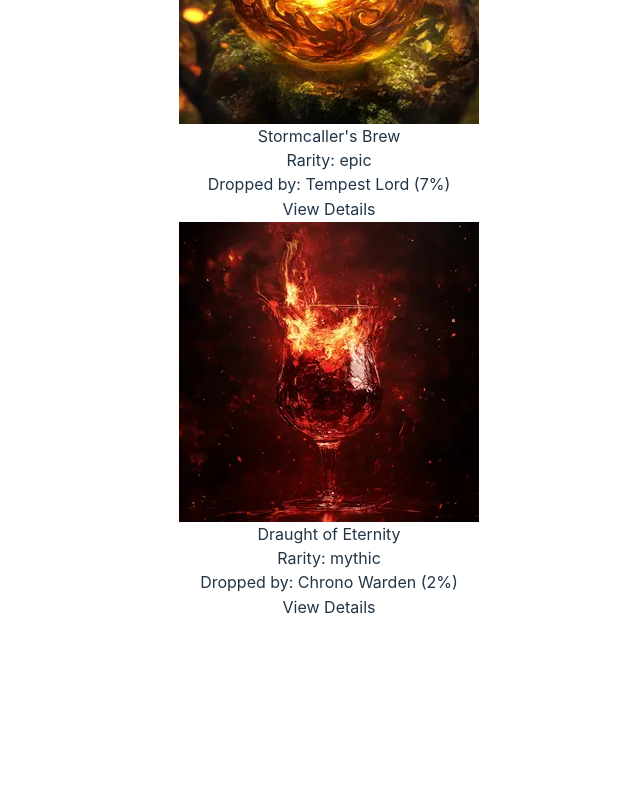
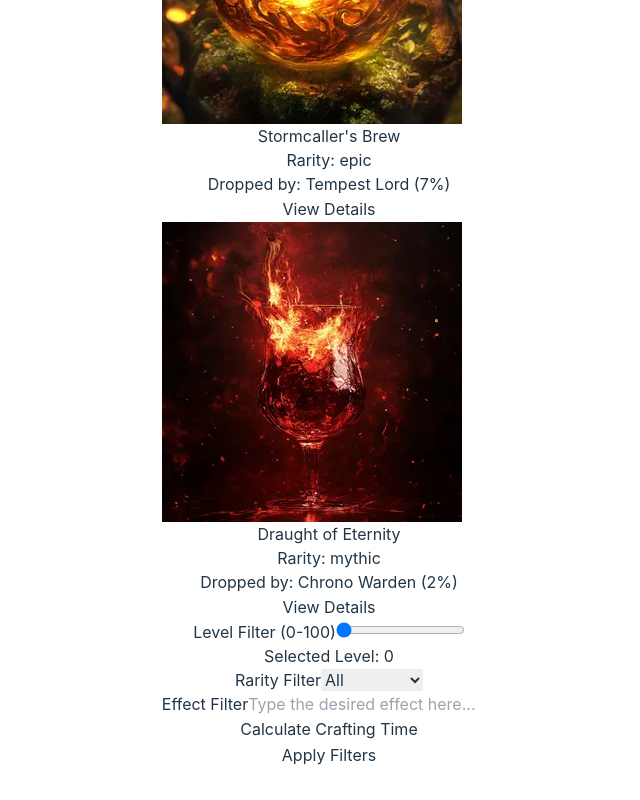
Before and after one commit to Victor06Duran/victor-duran-intcli2425, a React (Vite) app: page / in a window 1280 px wide. Shown: the part 3392-4192 px from the top of the page, without its empty margins (311-951 px from the left). Before the commit the page ends 4044 px from the top, so only its background shows below. Built offline with nearby package versions, Linux system fonts and the light colour scheme.

Commit message:
[ARCANEPOTIONS]ADD - Potion List filters and modal

```diff
--- a/src/App.tsx
+++ b/src/App.tsx
@@ -1,5 +1,4 @@
 import './App.css'
-import PotionFilters from './components/PotionFilters'
 import PotionList from './components/PotionList'
 
 function App() {
@@ -8,7 +7,6 @@ function App() {
     <>
       <div>
         <PotionList />
-        <PotionFilters />
       </div>
     </>
   )
--- a/src/components/PotionFilters.tsx
+++ /dev/null
@@ -1,10 +0,0 @@
-const PotionFilters: React.FC = () => {
-
-    return (
-      <div>
-
-      </div>
-    );
-  };
-
-  export default PotionFilters;
--- a/src/components/PotionList.tsx
+++ b/src/components/PotionList.tsx
@@ -1,15 +1,35 @@
-import React, { useState } from "react";
+import { useState } from "react";
+import { calculateCraftingTime, filterByLevelRequirement, findPotionByEffect, getPotionsByRarity } from "../helpers/PotionHelpers";
 import { potions } from "../data/data";
 import { Potion } from "../types/Potion";
 
+const PotionFilters: React.FC = () => {
 
-const PotionList: React.FC = () => {
+  const [level, setLevel] = useState(0);
+  const [rarity, setRarity] = useState("");
+  const [effect, setEffect] = useState("");
+  const [filteredPotions, setFilteredPotions] = useState(potions);
+  const [craftTime, setCraftTime] = useState<number | null>(null);
   const [selectedPotion, setSelectedPotion] = useState<Potion | null>(null);
 
+  const applyFilters = () => {
+    let result = potions;
+    if (level > 0) result = filterByLevelRequirement(result, level);
+    if (rarity) result = getPotionsByRarity(result, rarity);
+    if (effect) result = findPotionByEffect(result, effect);
+    setFilteredPotions(result);
+    setCraftTime(null)
+  };
+
+  const calculateTime = () => {
+    setCraftTime(calculateCraftingTime(filteredPotions));
+  };
+
   return (
-    <div className="p-4">
-      <div className="grid grid-cols-1 md:grid-cols-5 gap-6">
-        {potions.map((potion) => (
+    <div className="p-1">
+
+      <div className="grid grid-cols-1 md:grid-cols-5 gap-6 m-2">
+        {filteredPotions.map((potion) => (
           <div
             key={potion.id}
             className="bg-black text-white p-4 rounded shadow-md flex flex-col items-center bg-opacity-50"
@@ -32,9 +52,131 @@ const PotionList: React.FC = () => {
             </button>
           </div>
         ))}
+
+        {selectedPotion && (
+          <div className="fixed inset-0 bg-black bg-opacity-80 flex items-center justify-center ">
+            <div className="bg-black p-6 w-full max-w-3xl border border-yellow-600 rounded-lg shadow bg-opacity-80">
+              <button
+                className="text-yellow-800 font-bold text-lg z-1 hover:bg-gray-950"
+                onClick={() => setSelectedPotion(null)}
+
+              >
+                Close
+              </button>
+              <img
+                src={selectedPotion.image}
+                alt={selectedPotion.name}
+                className="w-[40%] h-[40%] object-cover rounded-sm mb-4 row-span-5 row-start-5 flex justify-center place-content-center"
+              />
+              <h2 className="text-2xl font-bold mb-4 text-yellow-600">{selectedPotion.name}</h2>
+              <p className="text-purple-700 mb-2">Rarity: {selectedPotion.rarity}</p>
+
+              <h3 className="font-semibold">Primary Effects:</h3>
+              <p className="text-gray-200">
+                {selectedPotion.effects.primary.attribute}:{" "}
+                {selectedPotion.effects.primary.value} (
+                {selectedPotion.effects.primary.duration.amount}{" "}
+                {selectedPotion.effects.primary.duration.unit})
+              </p>
+
+              <h3 className="font-semibold mt-4">Secondary Effects:</h3>
+              <ul className="list-disc ml-6 text-gray-300">
+                {selectedPotion.effects.secondary.map((effect, index) => (
+                  <p key={index}>
+                    {effect.attribute}: {effect.value} ({effect.duration.amount}{" "}
+                    {effect.duration.unit})
+                  </p>
+                ))}
+              </ul>
+
+              <h3 className="font-semibold mt-4">Ingredients:</h3>
+              <ul className="list-disc ml-6 text-gray-200">
+                {selectedPotion.ingredients.map((ingredient, index) => (
+                  <p key={index}>
+                    {ingredient.name} - {ingredient.origin.location} (
+                    {ingredient.origin.region})
+                  </p>
+                ))}
+              </ul>
+
+              <p className="text-sm text-purple-300 mt-4">
+                Crafted by: {selectedPotion.meta.created_by}
+              </p>
+            </div>
+          </div>
+        )}
+      </div>
+
+      <div className="grid grid-cols-1 md:grid-cols-3 gap-4 mb-6 bg-white border border-gray-200 rounded-lg shadow dark:bg-gray-800 dark:border-gray-700">
+
+        <div>
+          <label htmlFor="levelFilter" className="block text-sm font-medium text-gray-100">
+            Level Filter (0-100)
+          </label>
+          <input
+            type="range"
+            id="levelFilter"
+            min="0"
+            max="100"
+            value={level}
+            onChange={(e) => setLevel(Number(e.target.value))}
+            className="w-[90%] mt-2"
+          />
+          <p className="text-yellow-600 text-sm">Selected Level: {level}</p>
+        </div>
+        <div>
+          <label htmlFor="rarityFilter" className="block text-sm font-medium text-gray-100">
+            Rarity Filter
+          </label>
+          <select
+            id="rarityFilter"
+            value={rarity}
+            onChange={(e) => setRarity(e.target.value)}
+            className="w-[50%] mt-2 p-2 border rounded text-yellow-500"
+          >
+            <option value="">All</option>
+            <option value="legendary">Legendary</option>
+            <option value="epic">Epic</option>
+            <option value="mythic">Mythic</option>
+          </select>
+        </div>
+        <div>
+          <label htmlFor="effectFilter" className="block text-sm font-medium text-gray-100">
+            Effect Filter
+          </label>
+          <input
+            type="text"
+            id="effectFilter"
+            placeholder="Type the desired effect here..."
+            value={effect}
+            onChange={(e) => setEffect(e.target.value)}
+            className="w-[80%] mt-2 p-2 border rounded text-yellow-500"
+          />
+        </div>
+
+        <button
+          className="bg-yellow-500 text-white py-2 px-4 rounded hover:bg-gray-800 m-4 "
+          onClick={calculateTime}
+        >
+          Calculate Crafting Time
+        </button>
+
+        <div>
+          {craftTime !== null && (
+            <p className="mt-4 text-lg text-gray-100">Total Crafting Time: {craftTime} minutes</p>
+          )}
+        </div>
+
+        <button
+          className="bg-yellow-500 text-white py-2 px-4 rounded hover:bg-gray-800 m-4"
+          onClick={applyFilters}
+        >
+          Apply Filters
+        </button>
+
       </div>
     </div>
   );
 };
 
-export default PotionList;
+export default PotionFilters;
```
